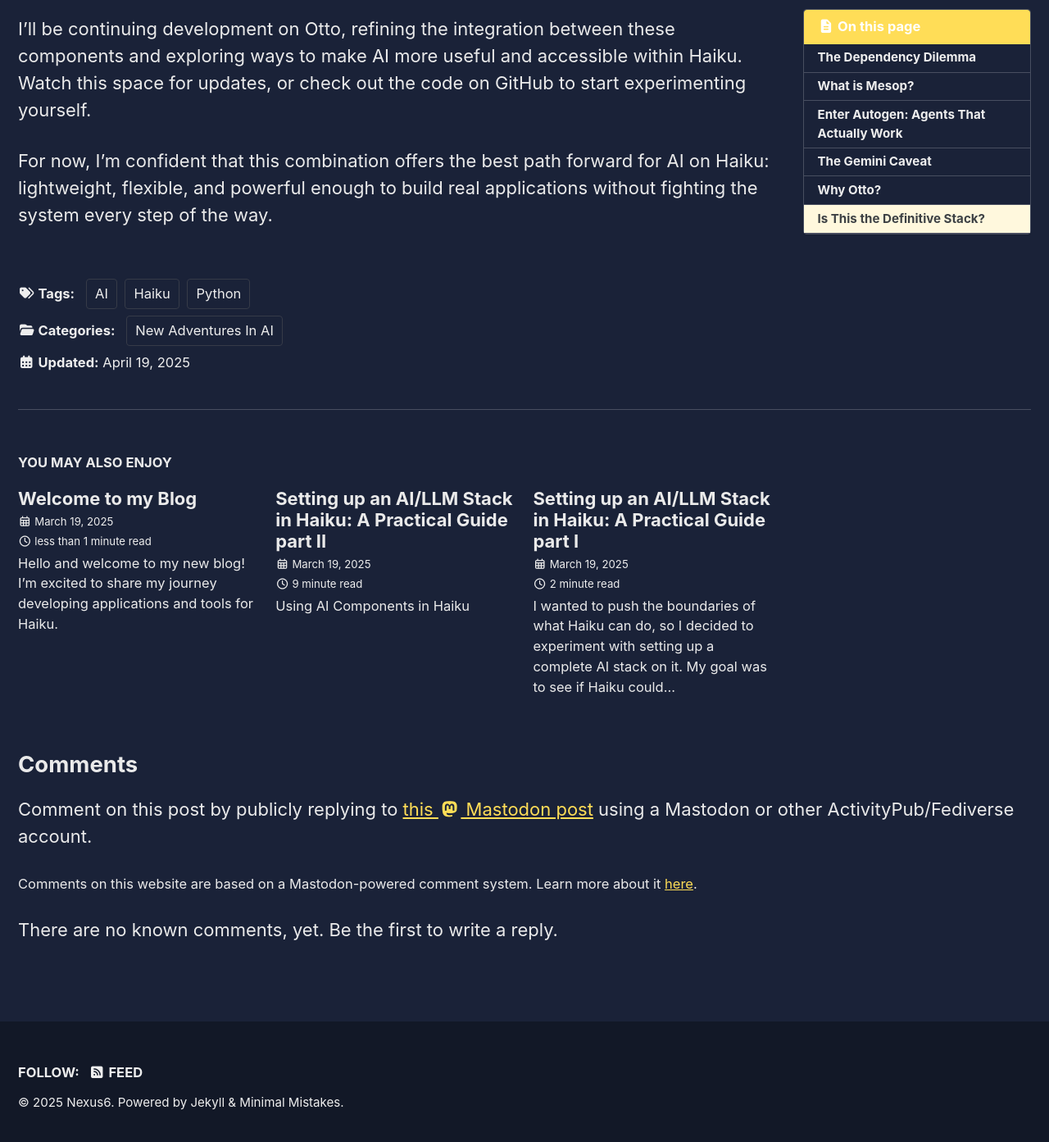
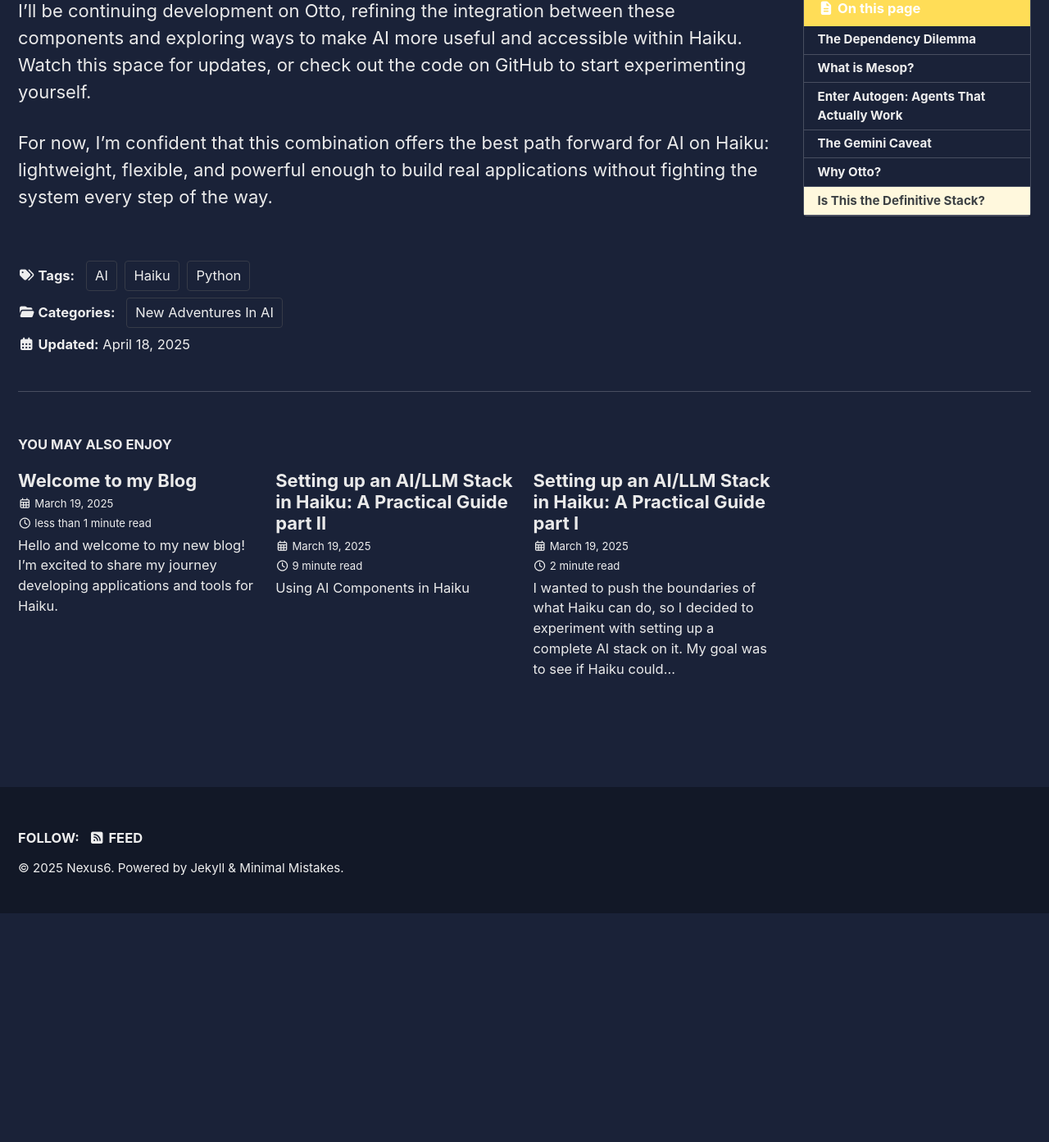
Before and after one commit to nexus6-haiku/nexus6-haiku.github.io, a Jekyll site: the page built from _posts/2025-18-04-Mesop-Autogen-The-Definitive-AI-Stack-for-Haiku.md, in a window 1280 px wide and 1400 px high, scrolled down 5829 px. Shown: the top 1393 px of the window at 82% size. Built offline with Jekyll 4.4.1, drawn with Linux system fonts in a browser that asks for light colours; cached includes are drawn as plain includes; some web fonts are replaced; after the commit the page ends 6943 px from its top, so only the background shows below that; some of the changed lines change nothing that is shown; some of the changed text lies outside the part shown.

Commit message:
Update 2025-18-04-Mesop-Autogen-The-Definitive-AI-Stack-for-Haiku.md and 2025-19-04-Mesop-Autogen-The-Definitive-AI-Stack-for-Haiku.md

```diff
--- a/_posts/2025-19-04-Mesop-Autogen-The-Definitive-AI-Stack-for-Haiku.md
+++ b/_posts/2025-18-04-Mesop-Autogen-The-Definitive-AI-Stack-for-Haiku.md
@@ -1,16 +1,12 @@
 ---
-title: "Mesop + Autogen: The Definitive AI Stack for Haiku?"
-date: 2025-04-19T00:30:00-00:00
+title: "Mesop+Autogen: The Definitive AI Stack for Haiku?"
+date: 2025-04-18T00:00:00-00:00
 categories:
   - New Adventures In AI
 tags:
   - AI
   - Haiku
   - Python
-comments:
-  id: 114216883384643825
-  #host: mastodon.social
-  #user: nexus_6
 ---
 
 It's an exciting time to be a Haiku user interested in AI. While the rest of the computing world seems to be rushing headlong into increasingly resource-hungry models and frameworks, those of us in the Haiku community have been taking a more measured approach. After all, when your operating system is designed with efficiency and responsiveness as core principles, you tend to look at the AI landscape a bit differently.
```
